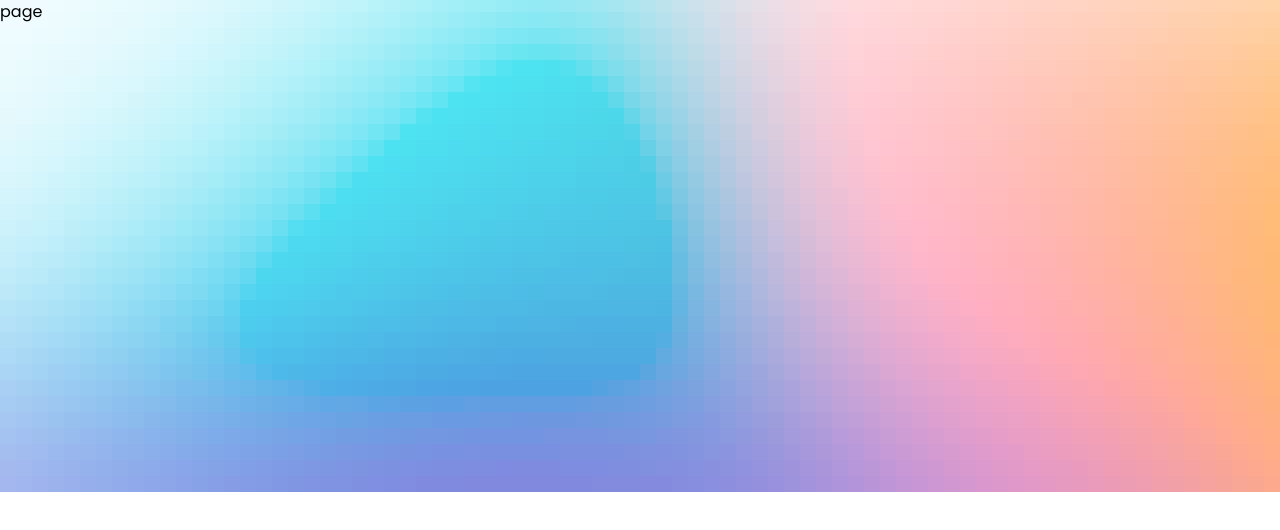
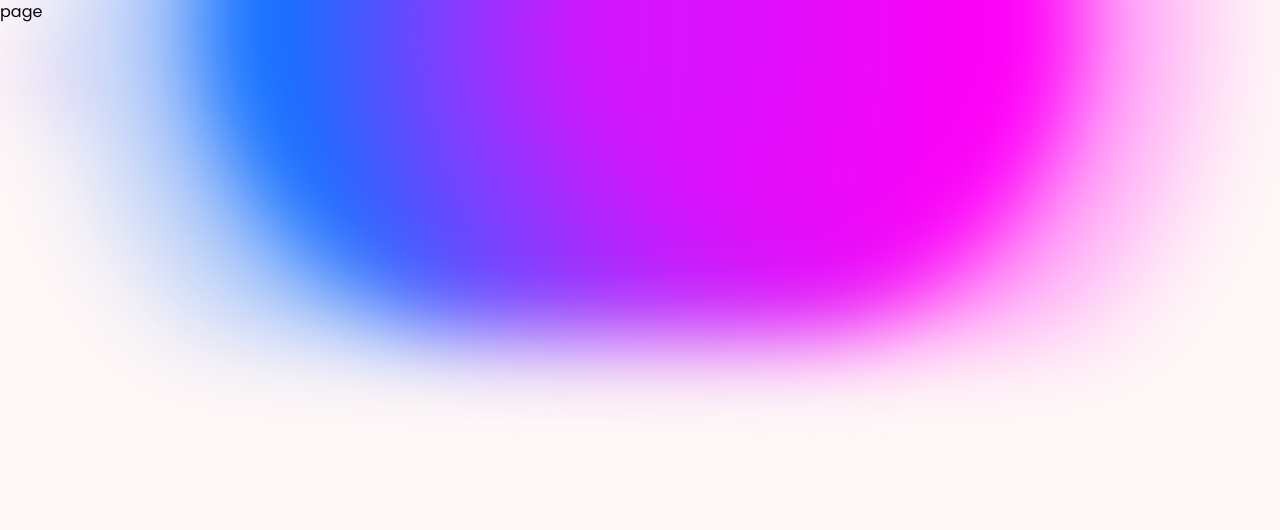
Before and after one commit to RicardoNigrelli/creativagroup-portfolio, a Next.js app: page /eng-home in a window 1280 px wide. Shown: the top 530 px of the page. Built offline with nearby package versions, Linux system fonts and the light colour scheme.

Commit message:
Trabajando en el bg animado

```diff
--- a/src/app/globals.css
+++ b/src/app/globals.css
@@ -2,9 +2,146 @@
 @tailwind components;
 @tailwind utilities;
 
-html {
+/* html {
   background-image: url("../assets/fondo.png");
   background-size: cover;
   background-repeat: no-repeat;
   background-position: center;
+} */
+
+html,
+body {
+  margin: 0;
+  padding: 0;
 }
+.text-container {
+  z-index: 100;
+  width: 100vw;
+  height: 100vh;
+  display: flex;
+  position: absolute;
+  top: 0;
+  left: 0;
+  justify-content: center;
+  align-items: center;
+  font-size: 96px;
+  color: white;
+  opacity: 0.8;
+  user-select: none;
+  text-shadow: 1px 1px rgba(0, 0, 0, 0.1);
+}
+
+:root {
+  --color-bg1: rgb(255, 247, 247);
+
+  --color1: 18, 113, 255;
+  --color2: 255, 0, 247;
+  --color3: 140, 50, 247;
+
+  --color-interactive: 140, 100, 255;
+  --circle-size: 80%;
+  --blending: hard-light;
+}
+
+@keyframes moveHorizontalLeft {
+  0%,
+  100% {
+    transform: translateY(-50%) translateX(-50%);
+  }
+  50% {
+    transform: translateY(-50%) translateX(0%);
+  }
+}
+
+@keyframes moveHorizontalRight {
+  0%,
+  100% {
+    transform: translateY(-50%) translateX(50%);
+  }
+  50% {
+    transform: translateY(-50%) translateX(0%);
+  }
+}
+
+.gradient-bg {
+  width: 100vw;
+  height: 100vh;
+  background-color: var(--color-bg1);
+  position: relative;
+  overflow: hidden;
+  top: 0;
+  left: 0;
+
+  svg {
+    display: none;
+  }
+
+  .gradients-container {
+    filter: url(#goo) blur(40px);
+    width: 100%;
+    height: 100%;
+  }
+
+  .g1 {
+    position: absolute;
+    background: radial-gradient(
+        circle at center,
+        rgba(var(--color1), 0.8) 30%,
+        rgba(var(--color1), 0) 80%
+      )
+      no-repeat;
+    mix-blend-mode: var(--blending);
+
+    width: var(--circle-size);
+    height: var(--circle-size);
+
+    left: 0;
+
+    transform: translateY(-50%);
+    transform-origin: center left;
+
+    animation: moveHorizontalLeft 15s ease-in-out infinite;
+  }
+
+  .g2 {
+    position: absolute;
+    background: radial-gradient(
+        circle at center,
+        rgba(var(--color2), 0.8) 30%,
+        rgba(var(--color2), 0) 80%
+      )
+      no-repeat;
+    mix-blend-mode: var(--blending);
+
+    width: var(--circle-size);
+    height: var(--circle-size);
+
+    right: 0;
+
+    transform: translateY(-50%);
+    /* transform-origin: right; */
+
+    animation: moveHorizontalRight 15s ease-in-out infinite;
+  }
+
+  .interactive {
+    position: absolute;
+    background: radial-gradient(
+        circle at center,
+        rgba(var(--color-interactive), 0.8) 0,
+        rgba(var(--color-interactive), 0) 50%
+      )
+      no-repeat;
+    mix-blend-mode: var(--blending);
+
+    width: 100px;
+    height: 100px;
+    top: 0;
+    left: 0;
+
+    transform: none;
+    transition: transform 0.1s ease-out;
+
+    opacity: 0.7;
+  }
+}
--- a/src/app/layout.tsx
+++ b/src/app/layout.tsx
@@ -1,6 +1,7 @@
 import type { Metadata } from "next";
 import { Poppins } from "next/font/google";
 import "./globals.css";
+import { BubbleBg } from "@/components/BubbleBg";
 
 // Especificando los pesos de la fuente
 const poppins = Poppins({
@@ -20,7 +21,9 @@ export default function RootLayout({
 }>) {
   return (
     <html lang="en">
-      <body className={poppins.className}>{children}</body>
+      <body className={poppins.className}>
+        <BubbleBg>{children}</BubbleBg>
+      </body>
     </html>
   );
 }
--- a/src/app/page.tsx
+++ b/src/app/page.tsx
@@ -1,3 +1,4 @@
+import { BubbleBg } from "@/components/BubbleBg";
 import Globe from "@/components/Globe";
 import SelectLanguages from "@/components/SelectLanguages";
 import Image from "next/image";
--- /dev/null
+++ b/src/components/BubbleBg.tsx
@@ -0,0 +1,68 @@
+"use client";
+
+import { useEffect } from "react";
+
+interface BubbleType {
+  children: React.ReactNode;
+}
+
+export const BubbleBg: React.FC<BubbleType> = ({ children }) => {
+  useEffect(() => {
+    const interBubble = document.querySelector<HTMLDivElement>(".interactive")!;
+    let curX = 0;
+    let curY = 0;
+    let tgX = 0;
+    let tgY = 0;
+
+    const proximityFactor = 0.7;
+
+    function move() {
+      curX += (tgX - curX) * proximityFactor;
+      curY += (tgY - curY) * proximityFactor;
+      interBubble.style.transform = `translate(${Math.round(
+        curX
+      )}px, ${Math.round(curY)}px)`;
+      requestAnimationFrame(() => {
+        move();
+      });
+    }
+
+    window.addEventListener("mousemove", (event) => {
+      tgX = event.clientX;
+      tgY = event.clientY;
+    });
+
+    move();
+  }, []);
+
+  return (
+    <div className="gradient-bg">
+      {children}
+      <svg xmlns="http://www.w3.org/2000/svg">
+        <defs>
+          <filter id="goo">
+            <feGaussianBlur
+              in="SourceGraphic"
+              stdDeviation="10"
+              result="blur"
+            />
+            <feColorMatrix
+              in="blur"
+              mode="matrix"
+              values="1 0 0 0 0  0 1 0 0 0  0 0 1 0 0  0 0 0 18 -8"
+              result="goo"
+            />
+            <feBlend in="SourceGraphic" in2="goo" />
+          </filter>
+        </defs>
+      </svg>
+      <div className="gradients-container">
+        <div className="g1"></div>
+        <div className="g2"></div>
+        <div className="g3"></div>
+
+        <div className="interactive"></div>
+      </div>
+    </div>
+  );
+};
```
